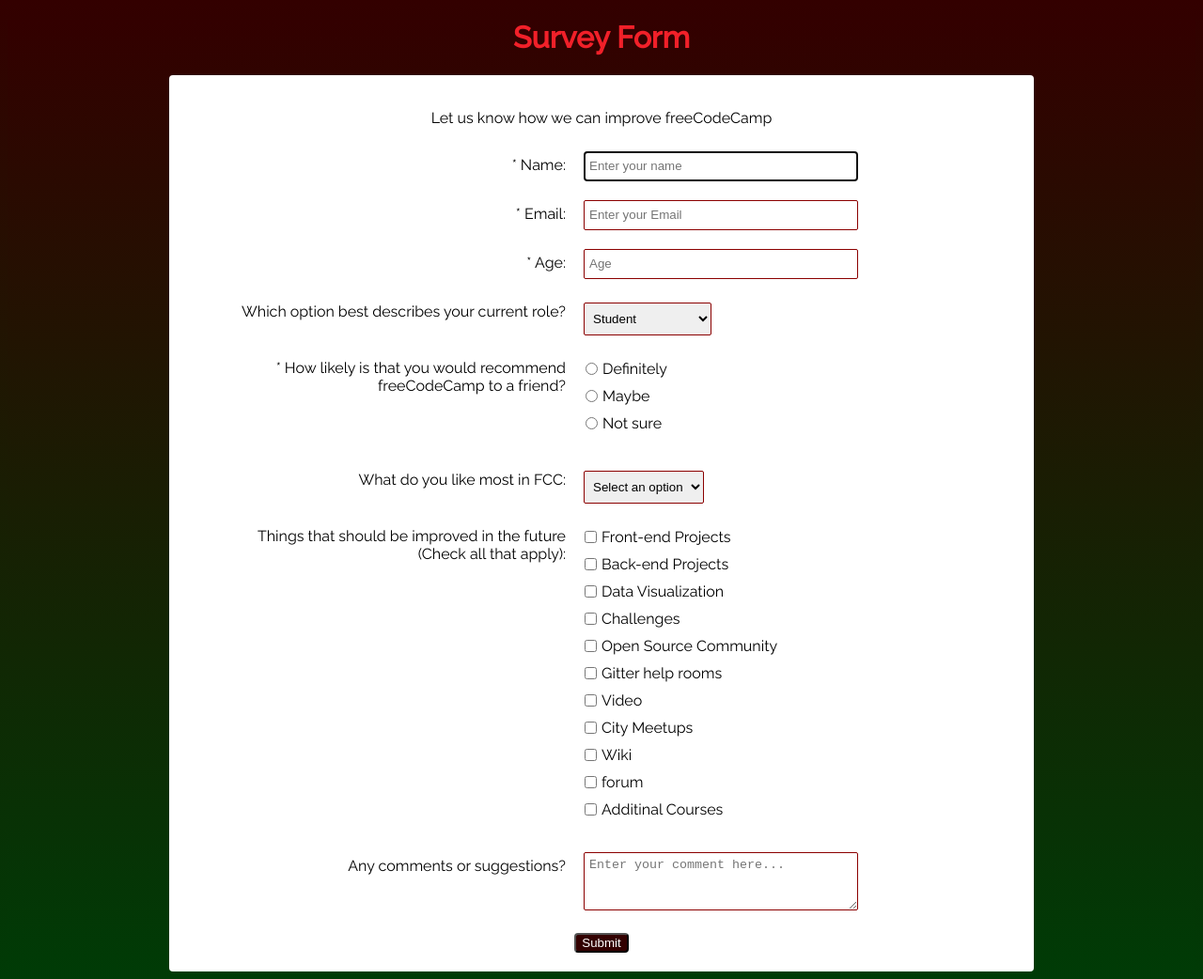
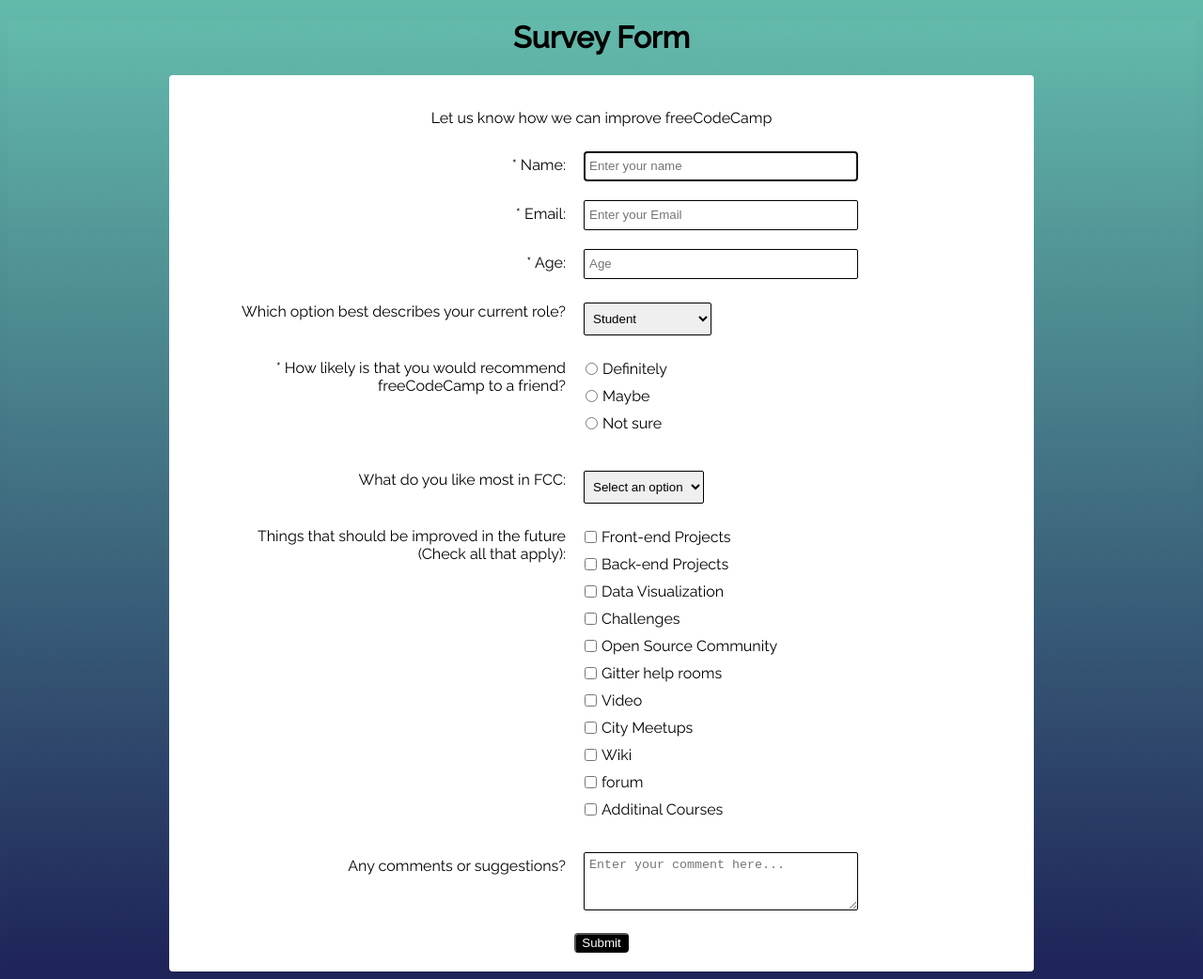
Before and after one commit to Blakesellars14/web-survey-form, a plain HTML site: page index.html in a window 1280 px wide. Shown: the whole page at 94% size. Drawn offline with Linux system fonts and the light colour scheme.

Commit message:
changed the gradient background color

```diff
--- a/index.html
+++ b/index.html
@@ -118,5 +118,5 @@
     </form>
 </div>
 </body>
-<script src="https://cdn.freecodecamp.org/testable-projects-fcc/v1/bundle.js"></script>
+
 </html>
--- a/style.css
+++ b/style.css
@@ -3,14 +3,14 @@
 html,
 body {
   /*background-color: #330000; */
-  background-image: linear-gradient(#330000, #003b06);
+  background-image: linear-gradient(#63baab, #1e2358);
   text-align: center;
   font-family: 'Raleway', Helvetica, sans-serif;
   min-width: 320px;
 }
 
 #title {
-  color: #f12029;
+  color: #000000;
 }
 
 header {
@@ -50,7 +50,7 @@ header {
   width: 280px;
   padding: 5px;
   margin: 10px;
-  border: 1px solid darkred;
+  border: 1px solid #000000;
   border-radius: 2px;
 }
 
@@ -65,7 +65,7 @@ input[type="checkbox"] {
 }
 
 #submit {
-  background-color: #330000;
+  background-color: #000000;
   border-radius: 4px;
   color: white;
   font-size: 1eurvey Fo
@@ -81,7 +81,7 @@ input[type="checkbox"] {
   padding: 5px;
   margin: 10px;
   margin-top: 15px;
-  border: 1px solid darkred;
+  border: 1px solid #000000;
   border-radius: 2px;
 }
 
```
